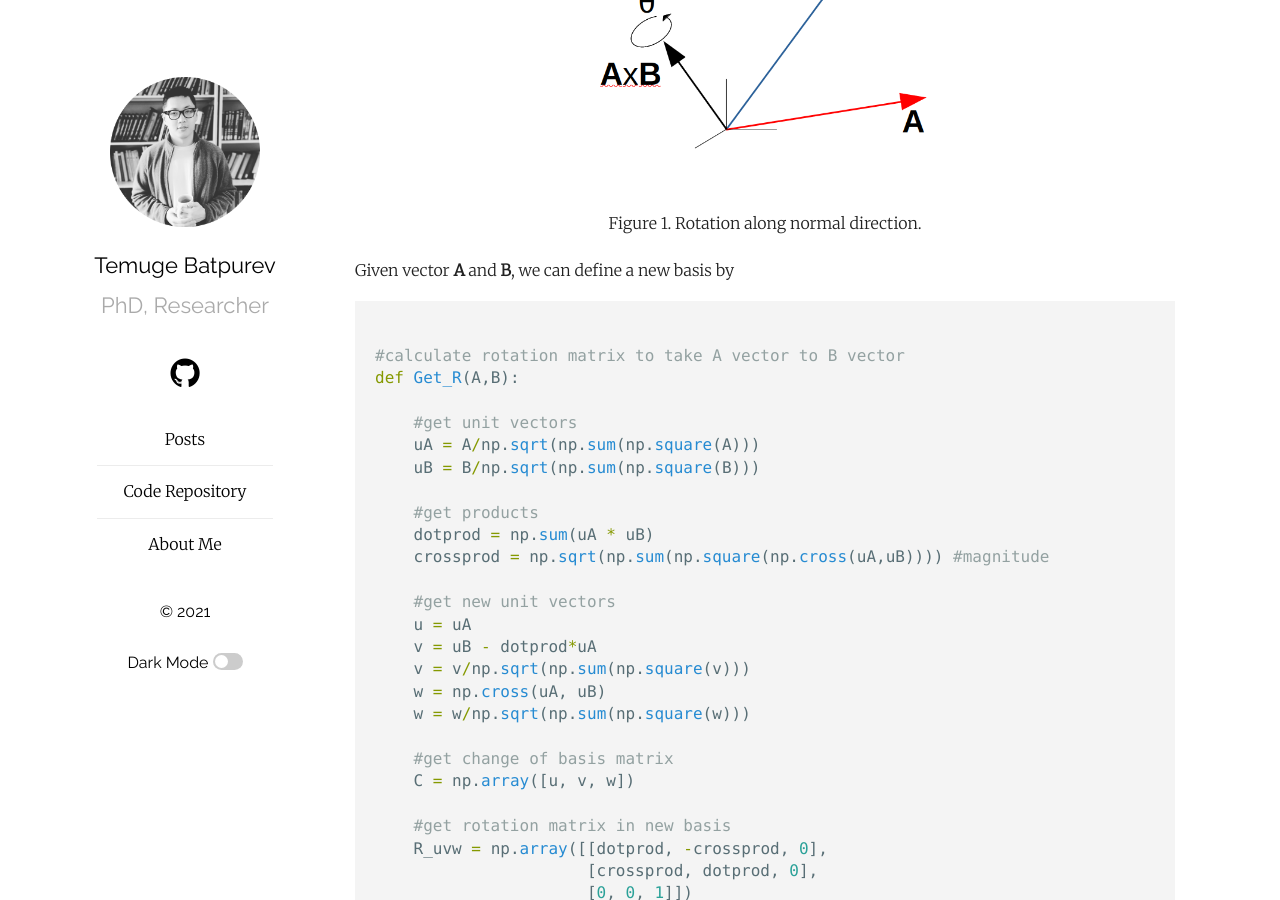
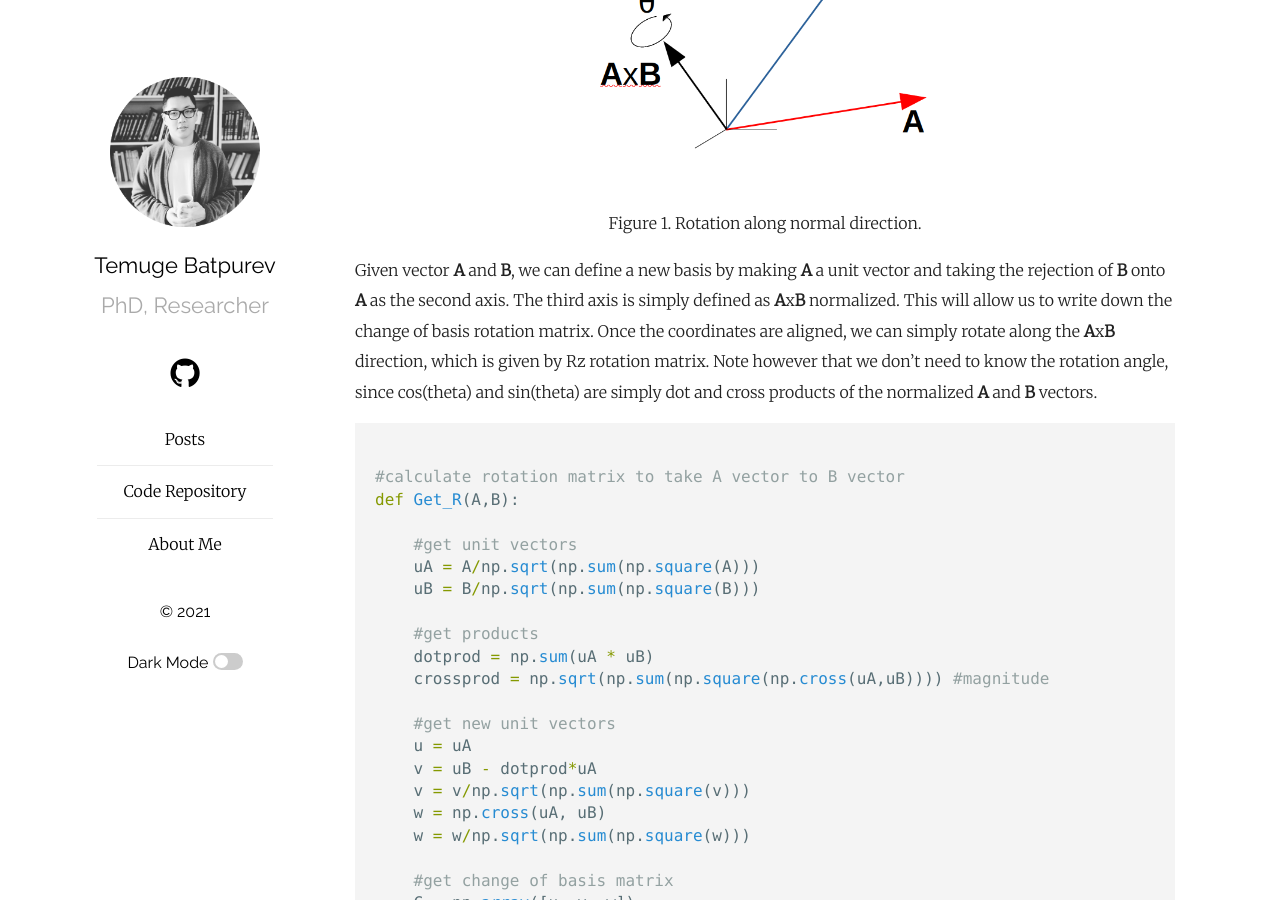
Before and after one commit to TemugeB/temugeb.github.io, a Jekyll site: the page built from _posts/2021-09-16-joint_rotations.md, in a window 1280 px wide and 900 px high, scrolled down 640 px. Built offline with Jekyll 4.4.1, drawn with Linux system fonts in a browser that asks for light colours.

Commit message:
Update 2021-09-16-joint_rotations.md

````diff
--- a/_posts/2021-09-16-joint_rotations.md
+++ b/_posts/2021-09-16-joint_rotations.md
@@ -24,7 +24,8 @@ Figure 1. Rotation along normal direction.
 </p>
 
 
-Given vector **A** and **B**, we can define a new basis by
+Given vector **A** and **B**, we can define a new basis by making **A** a unit vector and taking the rejection of **B** onto **A** as the second axis. The third axis is simply defined as **A**x**B** normalized. This will allow us to write down the change of basis rotation matrix. Once the coordinates are aligned, we can simply rotate along the **A**x**B** direction, which is given by Rz rotation matrix. Note however that we don't need to know the rotation angle, since cos(theta)
+and sin(theta) are simply dot and cross products of the normalized **A** and **B** vectors.
 ```python
 
 #calculate rotation matrix to take A vector to B vector
````
